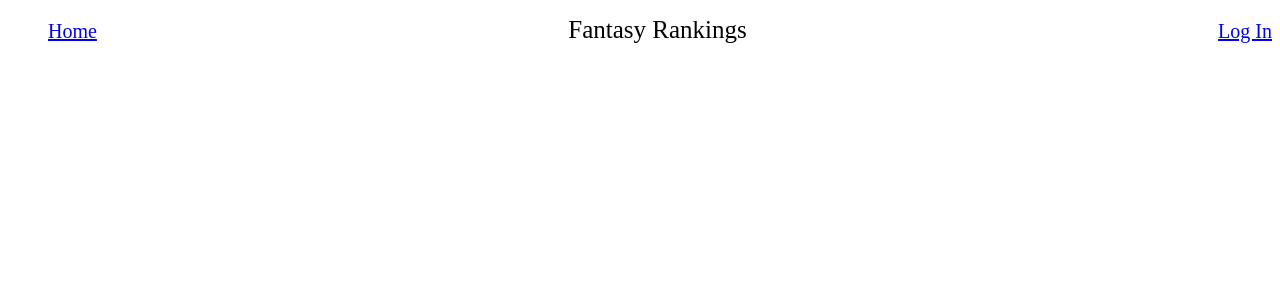
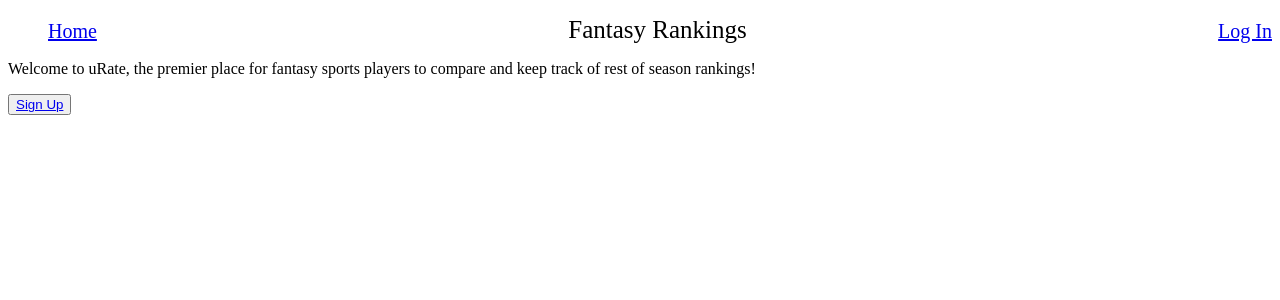
Before and after one commit to giants415/fantasy_sports_ratings, a React (Create React App) app: page / in a window 1280 px wide. Shown: the top 300 px of the page. Built offline with nearby package versions, Linux system fonts and the light colour scheme.

Commit message:
adds route for landing/sign up

```diff
--- a/src/components/App.js
+++ b/src/components/App.js
@@ -26,6 +26,7 @@ class App extends Component {
       <div>
         {this.renderHeader()}
         <Route path="/login" component={Login} />
+        <Route path="/" exact component={Landing} />
       </div>
     );
   }
```
